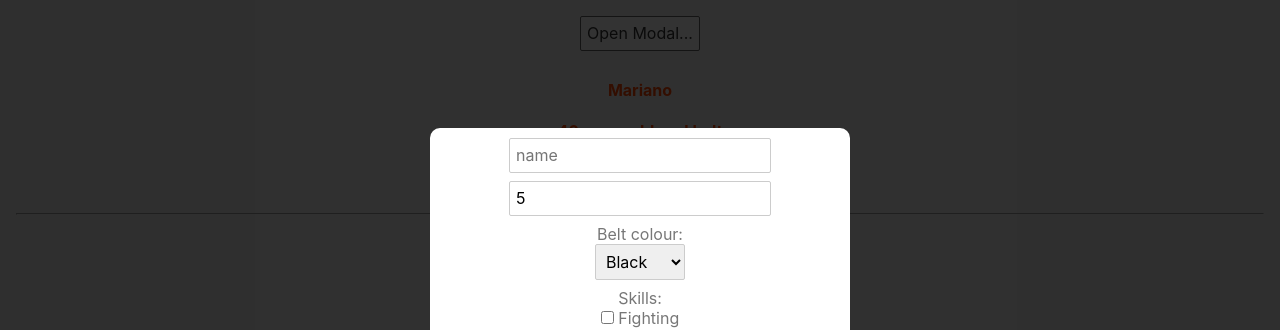
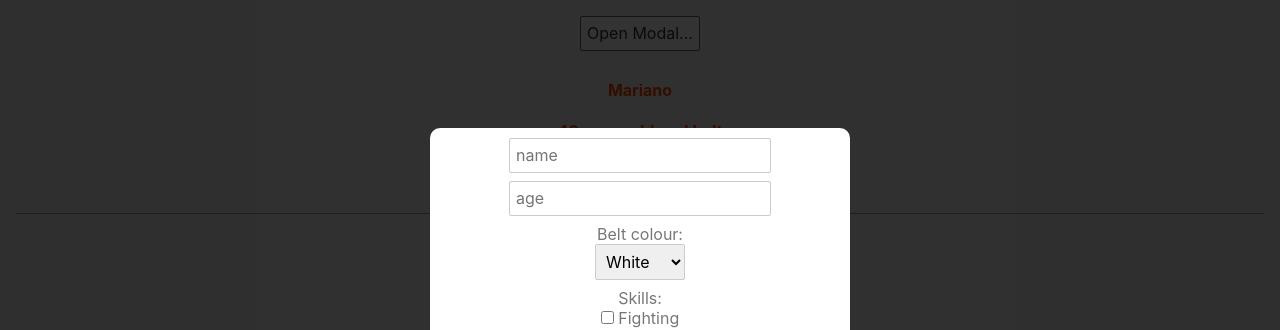
Before and after one commit to marianojhb/sveltenetninja, a Svelte app: page / in a window 1280 px wide. Both pictures are taken after a click on the button "Open Modal...". Shown: the top 330 px of the page. Built offline with nearby package versions, Linux system fonts and the light colour scheme.

Commit message:
lesson16

```diff
--- a/src/addPersonForm.svelte
+++ b/src/addPersonForm.svelte
@@ -1,7 +1,7 @@
 <script>
   let name
   let beltColour
-  let age = 5
+  let age
   let skills = []
 
   const handleSubmit = () => {
@@ -18,7 +18,7 @@
     <option value="black">Black</option>
     <option value="orange">Orange</option>
     <option value="brown">Brown</option>
-    <option value="white">White</option>
+    <option value="white" selected="selected">White</option>
   </select>
 
   <label>Skills:</label>
```
